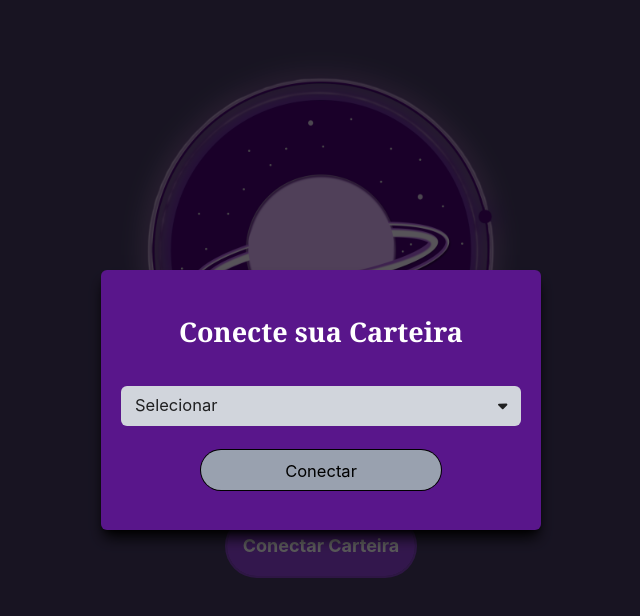
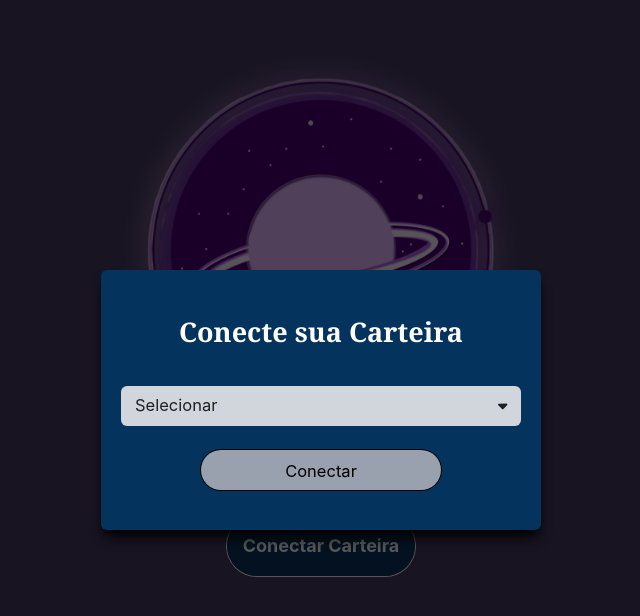
Before and after one commit to KirinRyu/SaturnuS, a Vue app: page / in a window 1280 px wide. Both pictures are taken after a click on the button "Conectar Carteira". Shown: the top 616 px of the page, without its empty margins (319-959 px from the left). Built offline with nearby package versions, Linux system fonts and the light colour scheme.

Commit message:
ajuste da listagem via tailwindcss

```diff
--- a/src/components/WalletSelect.vue
+++ b/src/components/WalletSelect.vue
@@ -76,7 +76,7 @@ const connectWallet = () => {
          relative max-w-110 w-full
          px-5 py-10
          rounded-md
-         bg-purple-900
+         bg-[#04335e]
          shadow-lg shadow-black
         "
         ref="walletModal"
@@ -120,6 +120,7 @@ const connectWallet = () => {
                      relative w-100 h-10
                    bg-gray-300 text-black/85
                    hover:bg-white hover:text-black/110 transition duration-300
+                     last:rounded-b-md
                      "
                      @click="selectOption(opcao)"
                     >
--- a/src/views/HomePage.vue
+++ b/src/views/HomePage.vue
@@ -48,8 +48,8 @@ const closeWalletModal = () => {
         class="
           block w-full max-w-50 h-15
           !font-bold !text-center text-lg p-4 cursor-pointer
-        text-white rounded-4xl bg-purple-500/75 ring-2 ring-purple-500/60
-        hover:bg-purple-600/75 transition duration-300 ease-in-out
+        text-white rounded-4xl bg-[#04335ee5] ring ring-white
+        hover:bg-[#004e72] transition duration-300 ease-in-out
         "
         >
         Conectar Carteira
```
